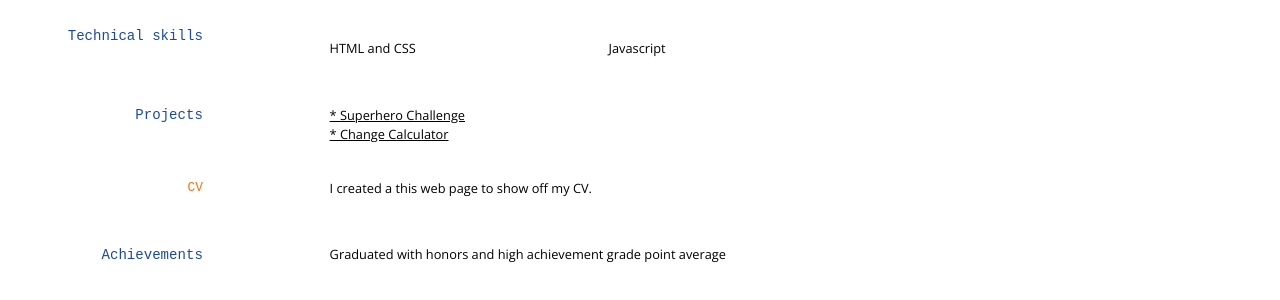
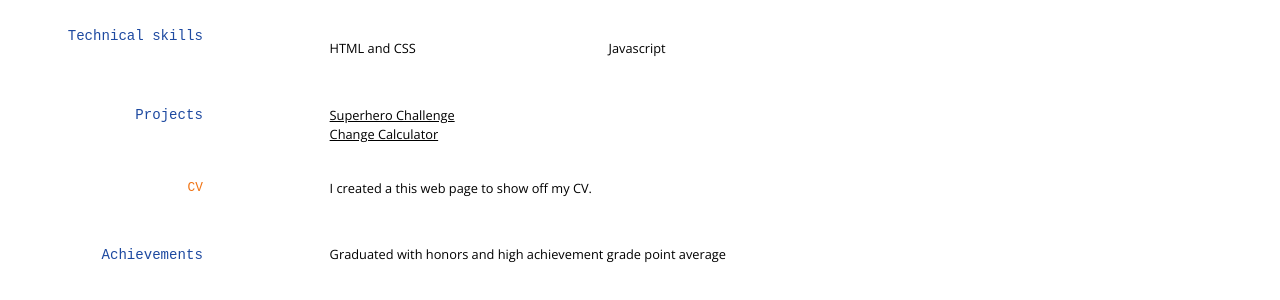
Before and after one commit to rnoll5/.github.io, a Jekyll site: the page built from index.md, in a window 1280 px wide. Shown: the part 393-693 px from the top of the page. Built offline with Jekyll 4.4.1, drawn with Linux system fonts in a browser that asks for light colours; nearby versions of some CDN libraries.

Commit message:
commit message

```diff
--- a/index.md
+++ b/index.md
@@ -37,8 +37,8 @@ __Missouri University of Science and Technology__ Bachelor of Science degree in
 
 ## Projects
 
-<a href="https://codepen.io/bNoll/pen/zKrWBJ" target="_blank">* Superhero Challenge</a><br>
-<a href="https://codepen.io/bNoll/pen/mAaEWy" target="_blank">* Change Calculator</a>
+<a href="https://codepen.io/bNoll/pen/zKrWBJ" target="_blank">Superhero Challenge</a><br>
+<a href="https://codepen.io/bNoll/pen/mAaEWy" target="_blank">Change Calculator</a>
 
 ### CV
 
```
